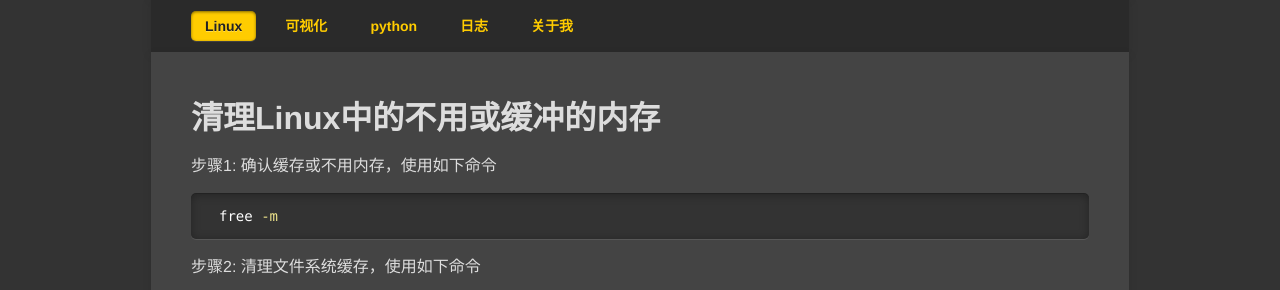
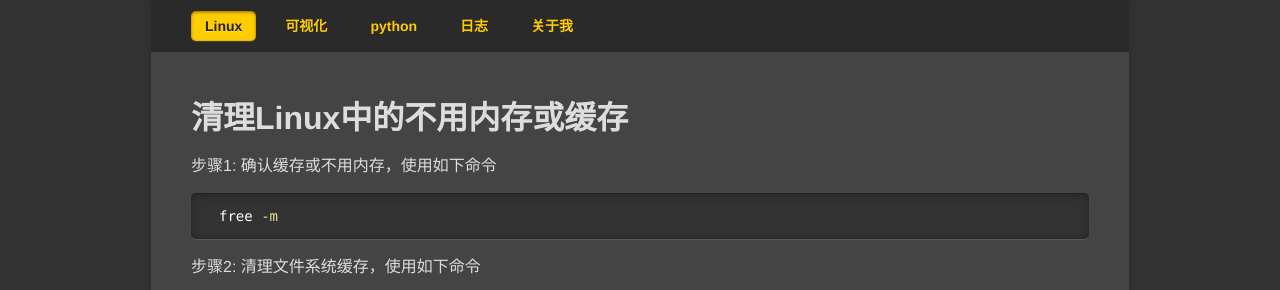
Before and after one commit to pkuwwt/pkuwwt.github.io, a Jekyll site: the page built from linux/_posts/2014-02-21-free-linux-memory.md, in a window 1280 px wide. Shown: the part 164-454 px from the top of the page. Built offline with Jekyll 4.4.1, drawn with Linux system fonts in a browser that asks for light colours; comment, search, counter and statistics services are not loaded.

Commit message:
modified:   linux/_posts/2014-02-21-free-linux-memory.md

```diff
--- a/linux/_posts/2014-02-21-free-linux-memory.md
+++ b/linux/_posts/2014-02-21-free-linux-memory.md
@@ -1,7 +1,7 @@
 ---
 layout: blog
 comments: true
-title: 清理Linux中的不用或缓冲的内存
+title: 清理Linux中的不用内存或缓存
 ---
 
 步骤1: 确认缓存或不用内存，使用如下命令
```
